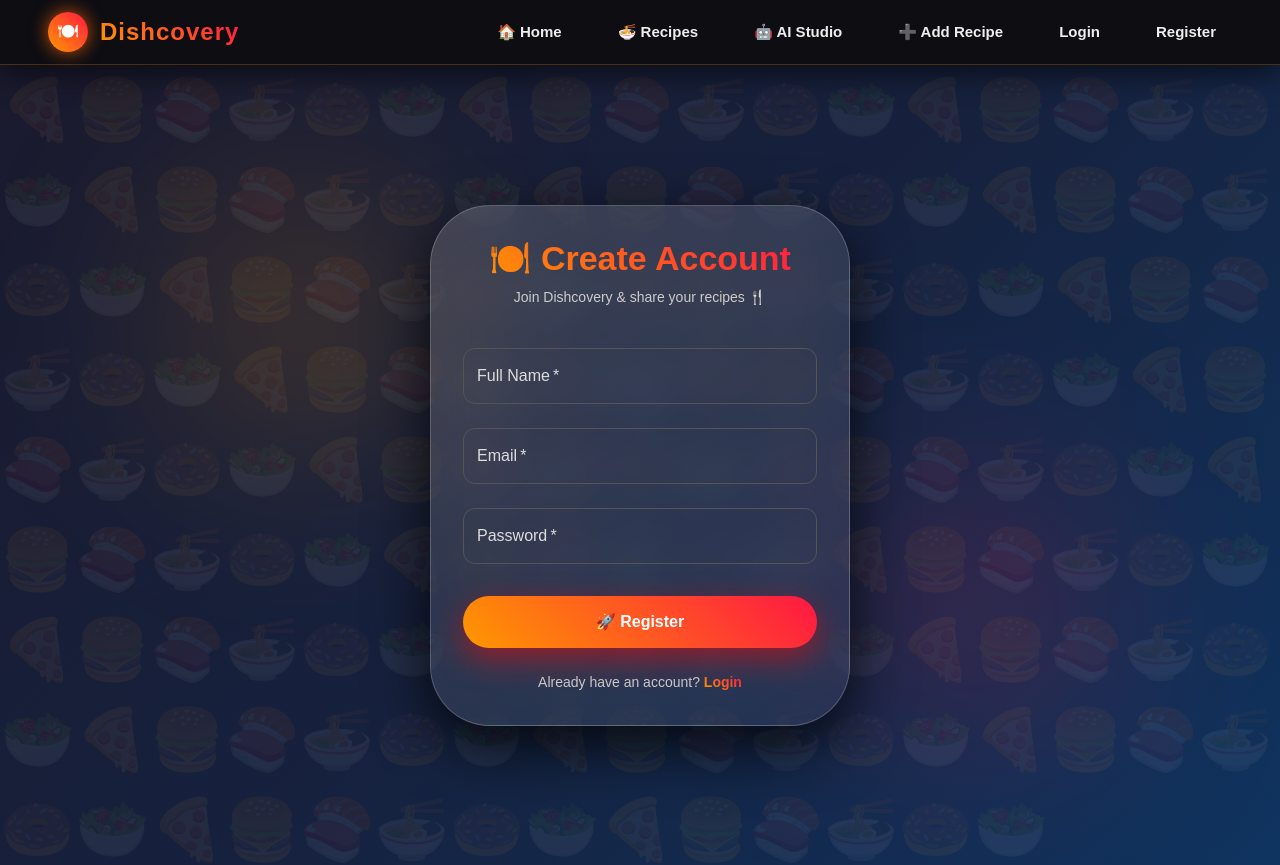
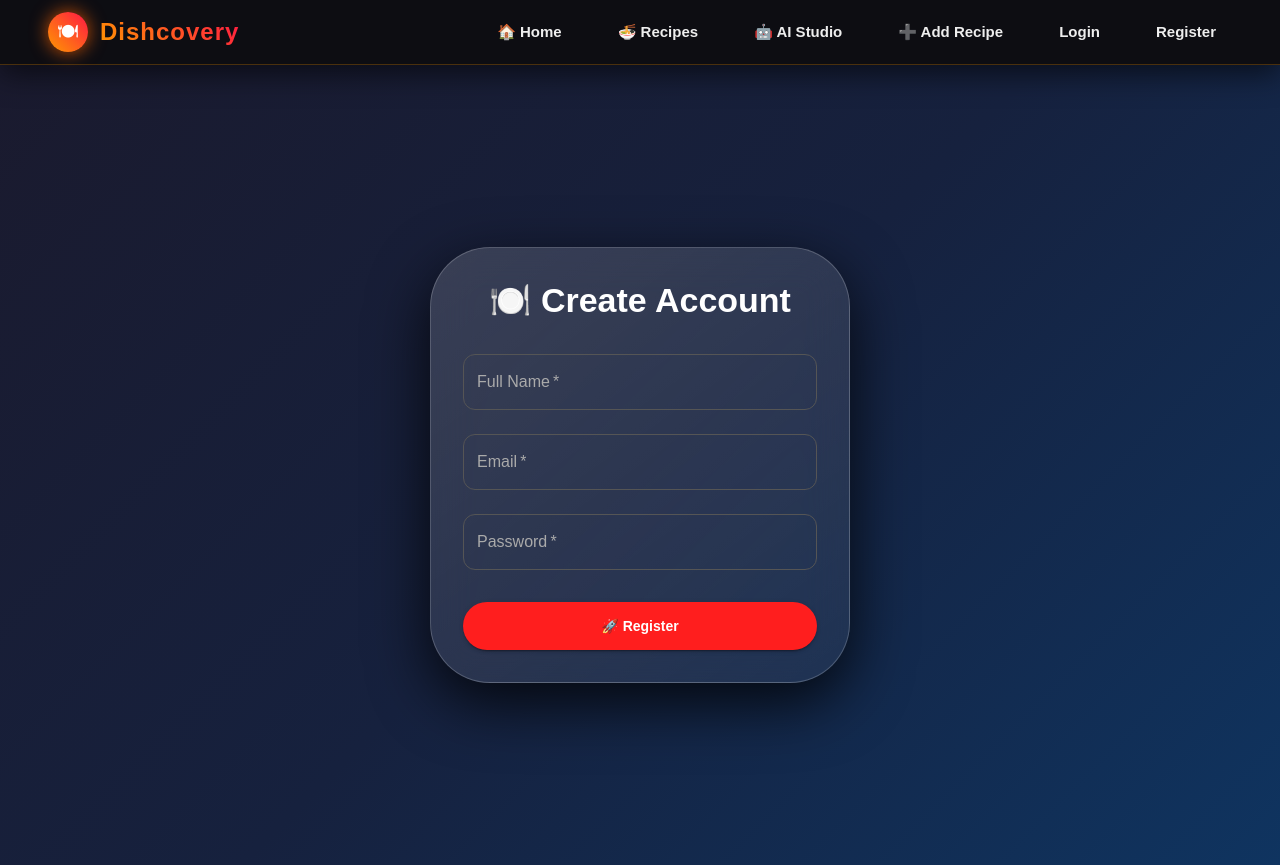
Before and after one commit to kusha108/dishcovery, a React (Create React App) app in the folder frontend/: page /register in a window 1280 px wide. Built offline with nearby package versions, Linux system fonts and the light colour scheme.

Commit message:
Fix register error handling

```diff
--- a/frontend/src/pages/Register.jsx
+++ b/frontend/src/pages/Register.jsx
@@ -12,18 +12,35 @@ import api from "../api/axios";
 import { useNavigate } from "react-router-dom";
 
 export default function Register() {
-  const [form, setForm] = useState({ name: "", email: "", password: "" });
-  const [alert, setAlert] = useState(false);
+  const [form, setForm] = useState({
+    name: "",
+    email: "",
+    password: "",
+  });
+
+  const [alertOpen, setAlertOpen] = useState(false);
+  const [errorMsg, setErrorMsg] = useState("");
   const navigate = useNavigate();
 
   const handleSubmit = async (e) => {
     e.preventDefault();
+
     try {
-      await api.post("/auth/register", form);
-      setAlert(true);
+      const res = await api.post("/auth/register", form);
+
+      console.log("SUCCESS:", res.data);
+
+      setAlertOpen(true);
+
       setTimeout(() => navigate("/login"), 1500);
+
     } catch (err) {
-      alert("Registration failed");
+      console.log("REGISTER ERROR:", err.response?.data);
+
+      setErrorMsg(
+        err.response?.data?.message ||
+        "Registration failed. Try different email."
+      );
     }
   };
 
@@ -38,45 +55,12 @@ export default function Register() {
           position: "relative",
           overflow:"hidden",
           color:"#fff",
-
           background:
             "linear-gradient(135deg,#1a1a2e,#16213e,#0f3460)",
         }}
       >
 
-        {/* EMOJI BACKGROUND */}
-        <Box sx={{
-          position:"absolute",
-          inset:0,
-          opacity:0.06,
-          fontSize:60
-        }}>
-          {"🍕🍔🍣🍜🍩🥗".repeat(25)}
-        </Box>
-
-        {/* COLOR GLOWS */}
-        <Box sx={{
-          position:"absolute",
-          width:350,
-          height:350,
-          background:"radial-gradient(#ff980055,transparent 70%)",
-          top:"10%",
-          left:"10%",
-          filter:"blur(100px)"
-        }}/>
-
-        <Box sx={{
-          position:"absolute",
-          width:350,
-          height:350,
-          background:"radial-gradient(#ff174455,transparent 70%)",
-          bottom:"10%",
-          right:"10%",
-          filter:"blur(100px)"
-        }}/>
-
-        <Card
-          sx={{
+        <Card sx={{
           width: "100%",
           maxWidth: 420,
           p: 4,
@@ -88,31 +72,10 @@ export default function Register() {
           boxShadow: "0 20px 60px rgba(0,0,0,0.8)",
           color: "#fff",
           zIndex: 2,
-          }}
-        >
+        }}>
 
-          <Typography
-            variant="h4"
-            fontWeight={900}
-            mb={1}
-            textAlign="center"
-            sx={{
-              background:
-                "linear-gradient(45deg,#ff9800,#ff1744)",
-              WebkitBackgroundClip:"text",
-              WebkitTextFillColor:"transparent",
-            }}
-          >
+          <Typography variant="h4" fontWeight={900} mb={2} textAlign="center">
             🍽️ Create Account
-          </Typography>
-
-          <Typography
-            variant="body2"
-            textAlign="center"
-            mb={3}
-            sx={{ color: "#ccc" }}
-          >
-            Join Dishcovery & share your recipes 🍴
           </Typography>
 
           <form onSubmit={handleSubmit}>
@@ -125,8 +88,6 @@ export default function Register() {
               onChange={(e) =>
                 setForm({ ...form, name: e.target.value })
               }
-              InputLabelProps={{ style: { color: "#ddd" } }}
-              InputProps={{ style: { color: "#fff" } }}
               sx={inputStyle}
             />
 
@@ -139,8 +100,6 @@ export default function Register() {
               onChange={(e) =>
                 setForm({ ...form, email: e.target.value })
               }
-              InputLabelProps={{ style: { color: "#ddd" } }}
-              InputProps={{ style: { color: "#fff" } }}
               sx={inputStyle}
             />
 
@@ -153,8 +112,6 @@ export default function Register() {
               onChange={(e) =>
                 setForm({ ...form, password: e.target.value })
               }
-              InputLabelProps={{ style: { color: "#ddd" } }}
-              InputProps={{ style: { color: "#fff" } }}
               sx={inputStyle}
             />
 
@@ -167,15 +124,6 @@ export default function Register() {
                 py: 1.5,
                 fontWeight: 800,
                 borderRadius: 3,
-                textTransform: "none",
-                fontSize: 16,
-                background:
-                  "linear-gradient(45deg,#ff9800,#ff1744)",
-                boxShadow:
-                  "0 10px 30px rgba(255,0,0,0.5)",
-                "&:hover": {
-                  transform: "scale(1.05)",
-                },
               }}
             >
               🚀 Register
@@ -183,29 +131,14 @@ export default function Register() {
 
           </form>
 
-          <Typography
-            textAlign="center"
-            mt={3}
-            sx={{ color: "#ccc", fontSize: 14 }}
-          >
-            Already have an account?{" "}
-            <span
-              style={{
-                background:
-                  "linear-gradient(45deg,#ff9800,#ff1744)",
-                WebkitBackgroundClip:"text",
-                WebkitTextFillColor:"transparent",
-                cursor: "pointer",
-                fontWeight: 700,
-              }}
-              onClick={() => navigate("/login")}
-            >
-              Login
-            </span>
+          {errorMsg && (
+            <Typography color="error" mt={2} textAlign="center">
+              {errorMsg}
             </Typography>
+          )}
 
           <Snackbar
-            open={alert}
+            open={alertOpen}
             autoHideDuration={1500}
             message="Registration successful!"
           />
@@ -219,7 +152,5 @@ export default function Register() {
 const inputStyle = {
   "& .MuiOutlinedInput-root": {
     "& fieldset": { borderColor: "#555" },
-    "&:hover fieldset": { borderColor: "#ff9800" },
-    "&.Mui-focused fieldset": { borderColor: "#ff1744" },
   },
 };
```
Lines whose indentation alone changed are shown as unchanged.
